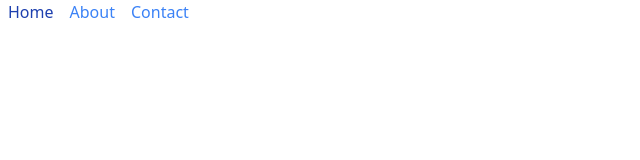
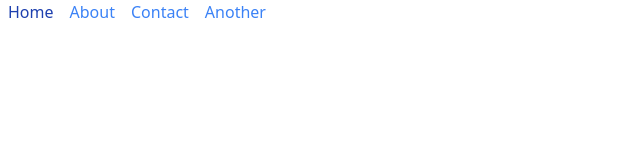
Before and after one commit to dhayaec/cms-base, a Next.js app: page /src/components/header/Header in a window 1280 px wide. Shown: the top 160 px of the page, without its empty margins (0-640 px from the left). Built offline with nearby package versions, Linux system fonts and the light colour scheme.

Commit message:
fix tests

```diff
--- a/package.json
+++ b/package.json
@@ -10,7 +10,7 @@
         "type-check": "tsc --pretty --noEmit",
         "format": "prettier --write .",
         "lint": "eslint . --ext ts --ext tsx --ext js",
-        "test": "jest",
+        "test": "jest --passWithNoTests",
         "test-all": "yarn lint && yarn type-check && yarn test"
     },
     "dependencies": {
--- a/pages/src/constants/constants.ts
+++ b/pages/src/constants/constants.ts
@@ -14,4 +14,9 @@ export const menuItems = [
         name: 'Contact',
         href: '/contact',
     },
+    {
+        id: 4,
+        name: 'Another',
+        href: '/another',
+    },
 ]
```
